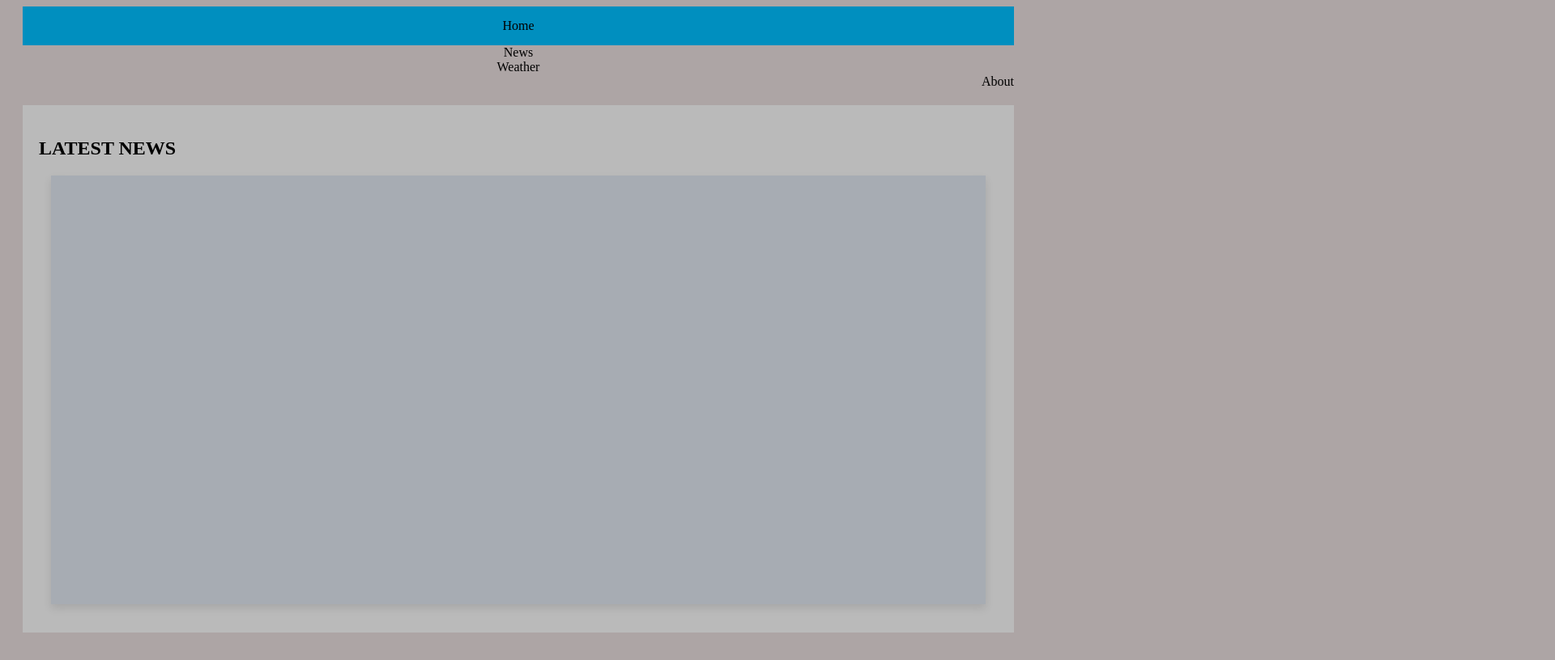
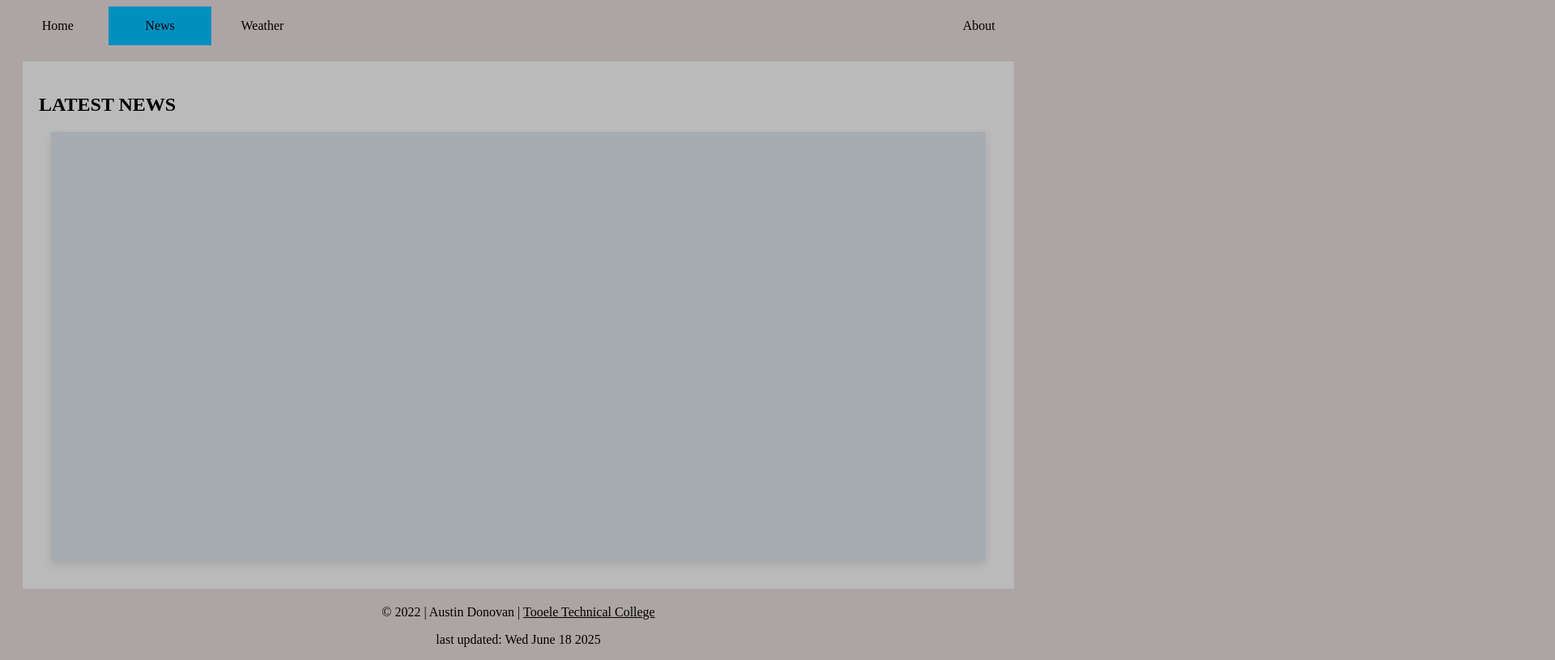
Before and after one commit to AvalonsLake/Weather-App-Project, a plain HTML site: page news.html in a window 1280 px wide. Shown: the top 816 px of the page at 81% size, 1920 px wide, since content can reach past the window. Drawn offline with Linux system fonts and the light colour scheme.

Commit message:
final touches

```diff
--- a/news.html
+++ b/news.html
@@ -9,10 +9,18 @@
   </head>
   <header>
     <nav>
-      <a href="index.html" class="home">Home</a>
-      <a href="news.html" class="news">News</a>
-      <a href="" class="weather">Weather</a>
-      <a href="" class="about">About</a>
+      <div>
+        <a href="index.html">Home</a>
+      </div>
+      <div class="color">
+        <a href="news.html" class="news">News</a>
+      </div>
+      <div>
+        <a href="" class="weather">Weather</a>
+      </div>
+      <div>
+        <a href="" class="about">About</a>
+      </div>
     </nav>
   </header>
   <body>
@@ -22,4 +30,8 @@
       <div class="articles"></div>
     </main>
   </body>
+  <footer>
+    <p>© 2022 | Austin Donovan | <u>Tooele Technical College</u></p>
+    <p>last updated: Wed June 18 2025</p>
+  </footer>
 </html>
--- a/style.css
+++ b/style.css
@@ -17,7 +17,8 @@ h1 {
 
 nav {
   display: grid;
-  grid: 1 0 1 0;
+  grid-template-rows: 100%;
+  grid-template-columns: 10% 10% 10% 130% 10%;
 }
 
 /* nav {
@@ -32,12 +33,15 @@ nav {
 } */
 
 nav a {
-  margin: 0px 20px;
   color: black;
   text-decoration: none;
 }
 
-nav .home {
+nav div {
+  padding: 15px;
+}
+
+nav .color {
   background-color: rgb(0, 143, 191);
   padding: 15px;
 }
```
Also changed, not shown: index.html (+10 -5 lines).
